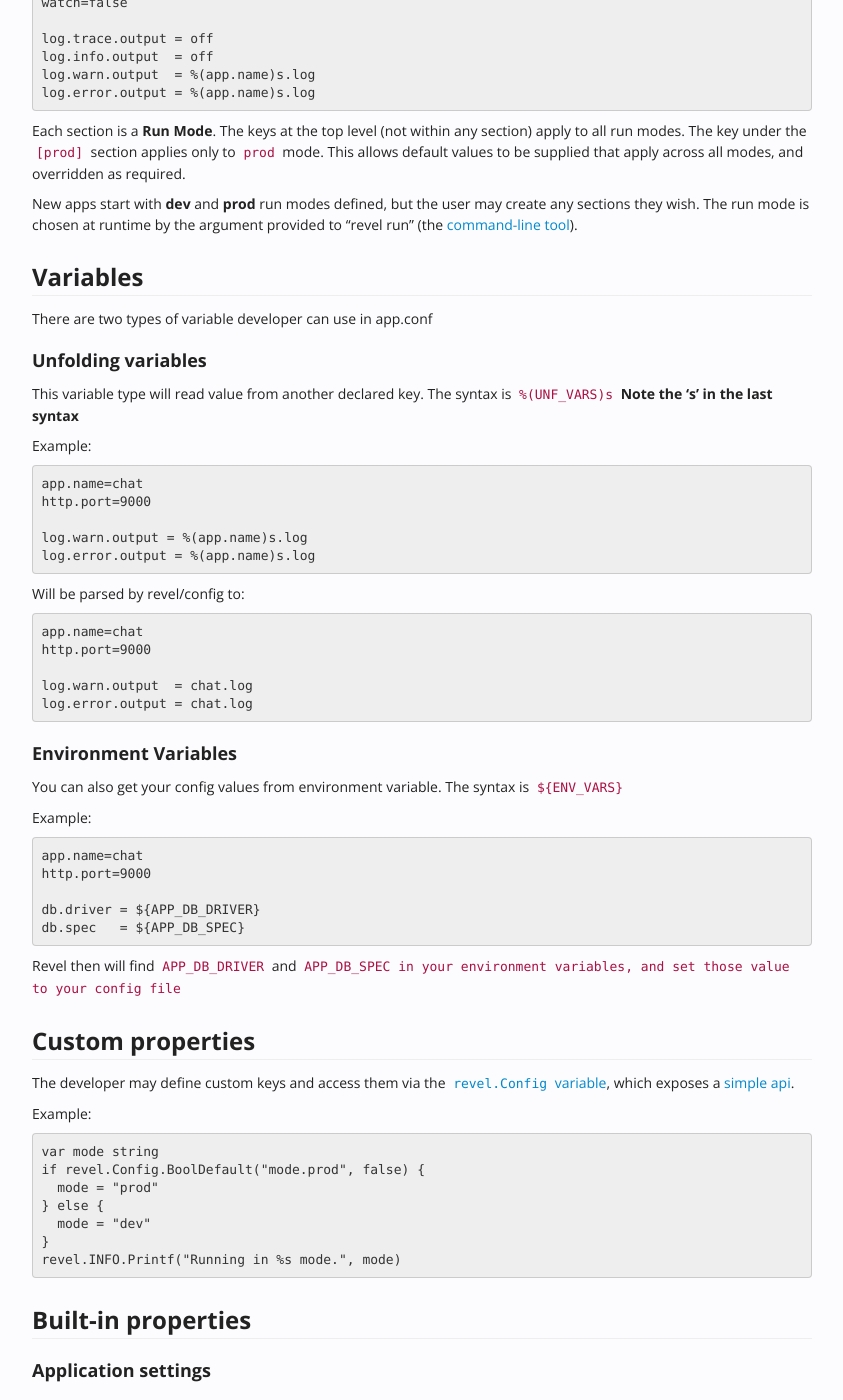
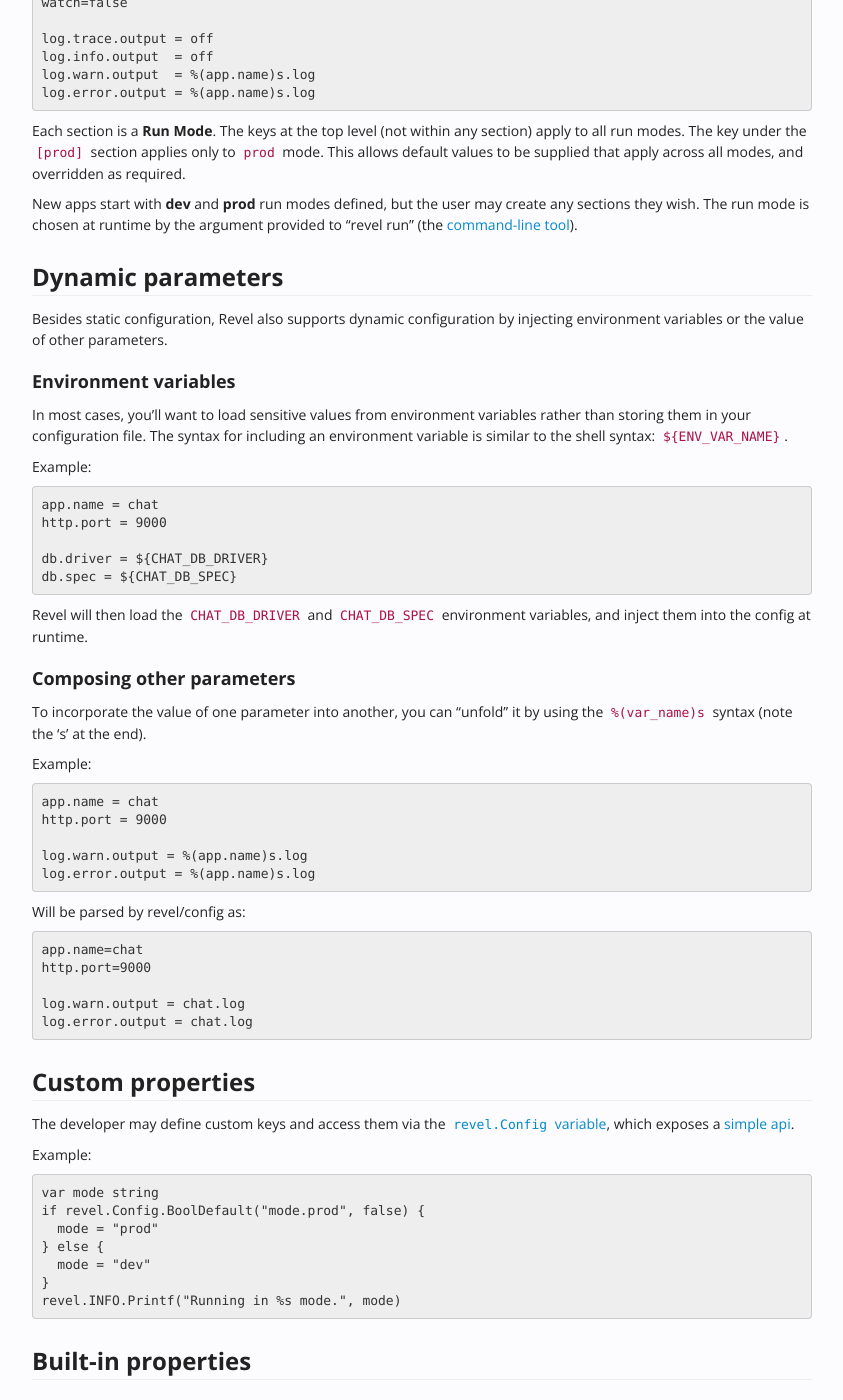
Before and after one commit to revel/revel.github.io, a Jekyll site: the page built from manual/appconf.md, in a window 1280 px wide and 1400 px high, scrolled down 583 px. Shown: the whole window, without its empty margins (298-1141 px from the left). Built offline with Jekyll 4.4.1, drawn with Linux system fonts in a browser that asks for light colours.

Commit message:
Reword documentation of env vars and unfolding

```diff
--- a/manual/appconf.md
+++ b/manual/appconf.md
@@ -43,45 +43,48 @@ New apps start with **dev** and **prod** run modes defined, but the user may
 create any sections they wish.  The run mode is chosen at runtime by the
 argument provided to "revel run" (the [command-line tool](tool.html)).
 
-## Variables
+## Dynamic parameters
 
-There are two types of variable developer can use in app.conf
+Besides static configuration, Revel also supports dynamic configuration by injecting
+environment variables or the value of other parameters.
 
-### Unfolding variables
+### Environment variables
 
-This variable type will read value from another declared key. The syntax is `%(UNF_VARS)s`
-**Note the 's' in the last syntax**
+In most cases, you'll want to load sensitive values from environment variables
+rather than storing them in your configuration file. The syntax for including an
+environment variable is similar to the shell syntax: `${ENV_VAR_NAME}`.
 
 Example:
+
+	app.name = chat
+	http.port = 9000
+
+	db.driver = ${CHAT_DB_DRIVER}
+	db.spec = ${CHAT_DB_SPEC}
+
+Revel will then load the `CHAT_DB_DRIVER` and `CHAT_DB_SPEC` environment variables,
+and inject them into the config at runtime.
+
+### Composing other parameters
+
+To incorporate the value of one parameter into another, you can "unfold" it by using
+the `%(var_name)s` syntax (note the 's' at the end).
+
+Example:
+
+	app.name = chat
+	http.port = 9000
+
+	log.warn.output = %(app.name)s.log
+	log.error.output = %(app.name)s.log
+
+Will be parsed by revel/config as:
 
 	app.name=chat
 	http.port=9000
 
-	log.warn.output = %(app.name)s.log
-	log.error.output = %(app.name)s.log
-
-Will be parsed by revel/config to:
-
-	app.name=chat
-	http.port=9000
-
-	log.warn.output  = chat.log
+	log.warn.output = chat.log
 	log.error.output = chat.log
-
-### Environment Variables
-
-You can also get your config values from environment variable. The syntax is `${ENV_VARS}`
-
-Example:
-
-	app.name=chat
-	http.port=9000
-
-	db.driver = ${APP_DB_DRIVER}
-	db.spec   = ${APP_DB_SPEC}
-
-Revel then will find `APP_DB_DRIVER` and `APP_DB_SPEC in your environment variables,
-and set those value to your config file`
 
 ## Custom properties
 
```
